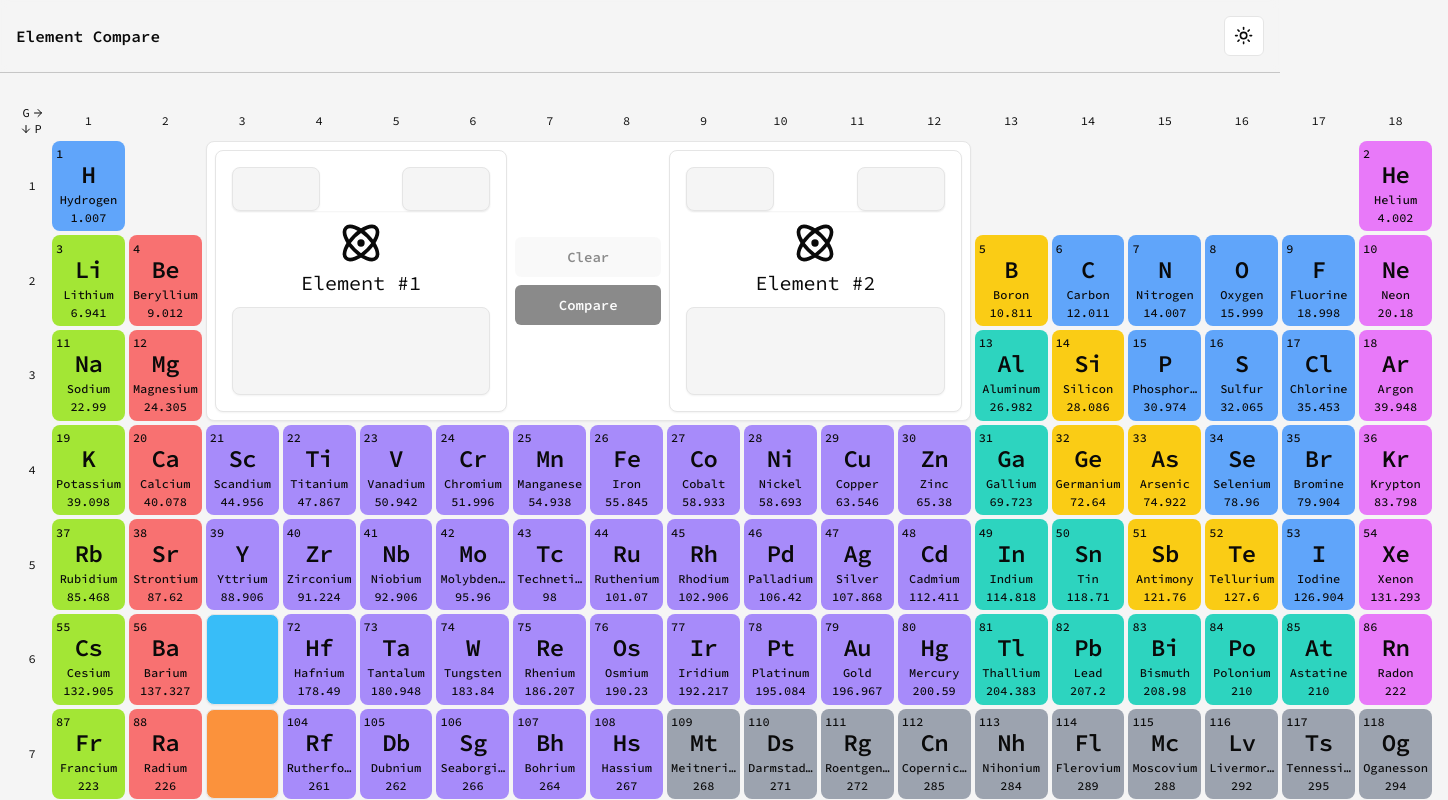
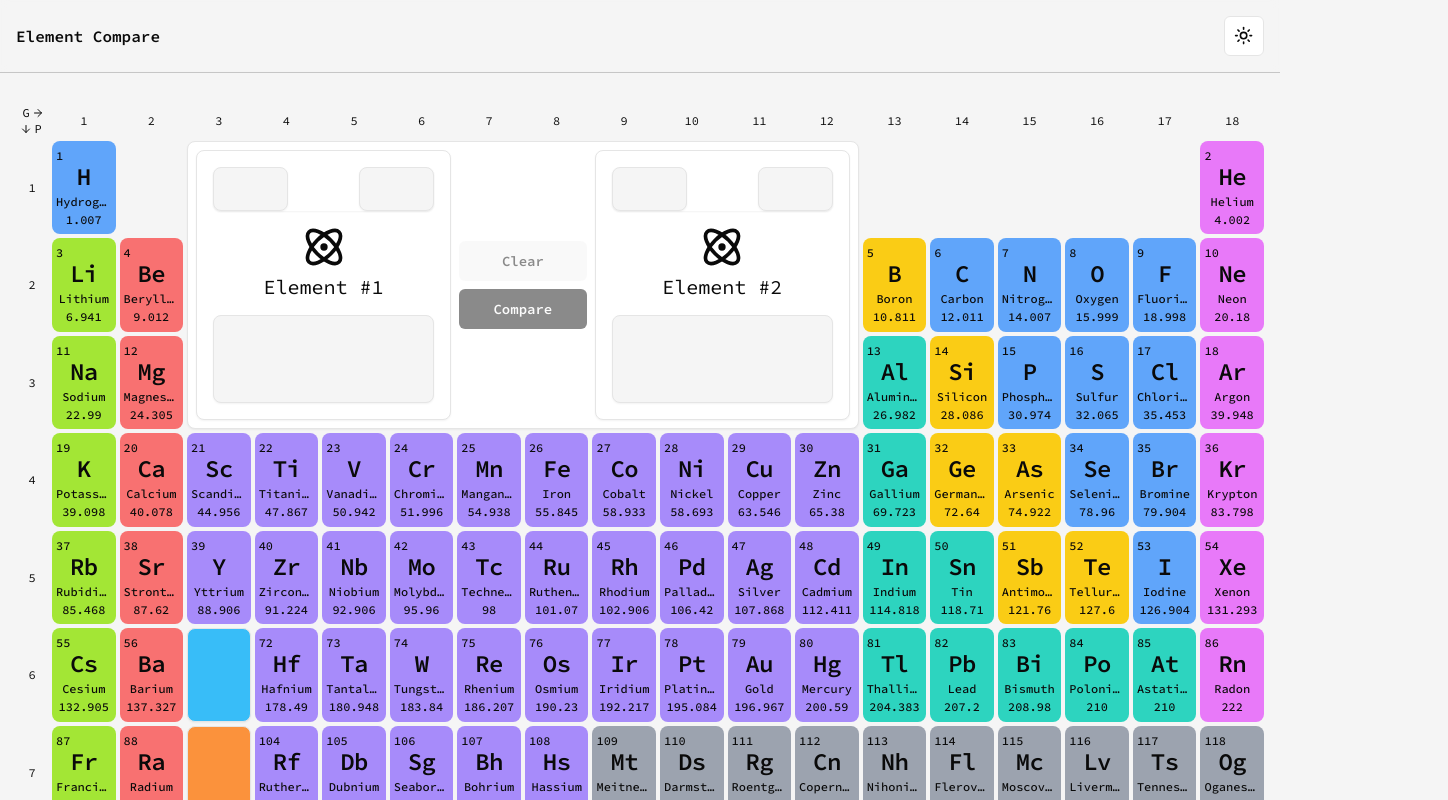
Before and after one commit to 0mppula/element-compare, a Next.js app: page / in a window 1280 px wide. Shown: the top 800 px of the page, 1448 px wide, since content can reach past the window. Built offline with nearby package versions, Linux system fonts and the light colour scheme.

Commit message:
Update layout and grid styles

```diff
--- a/app/(root)/layout.tsx
+++ b/app/(root)/layout.tsx
@@ -1,6 +1,6 @@
 export default function RootLayout({ children }: { children: React.ReactNode }) {
 	return (
-		<div className="container min-h-svh pt-[72.8px] overflow-x-auto w-[calc(1448px)]">
+		<div className="container min-h-screen pt-[72.8px] overflow-x-auto min-w-[1200px] max-w-[calc(1448px)]">
 			{children}
 		</div>
 	);
--- a/components/PeriodicTable/DashBoard.tsx
+++ b/components/PeriodicTable/DashBoard.tsx
@@ -22,7 +22,7 @@ function DashBoard() {
 	const selectedCard2 = selectedElements.length > 1 && <SelectedCard index={1} />;
 
 	return (
-		<Card className="border p-2 grid grid-cols-[4fr_2fr_4fr] grid-rows-[262px] gap-2 row-start-2 row-span-3 col-start-4 col-span-10">
+		<Card className="border p-2 grid grid-cols-[4fr_2fr_4fr] gap-2 row-start-2 row-span-3 col-start-4 col-span-10">
 			{selectedCard1}
 
 			<div className="flex flex-col justify-center gap-2">
```
